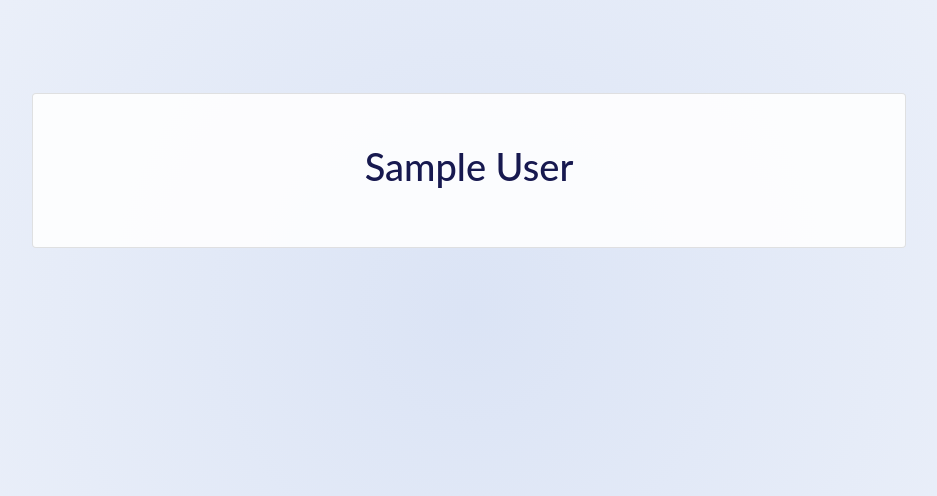
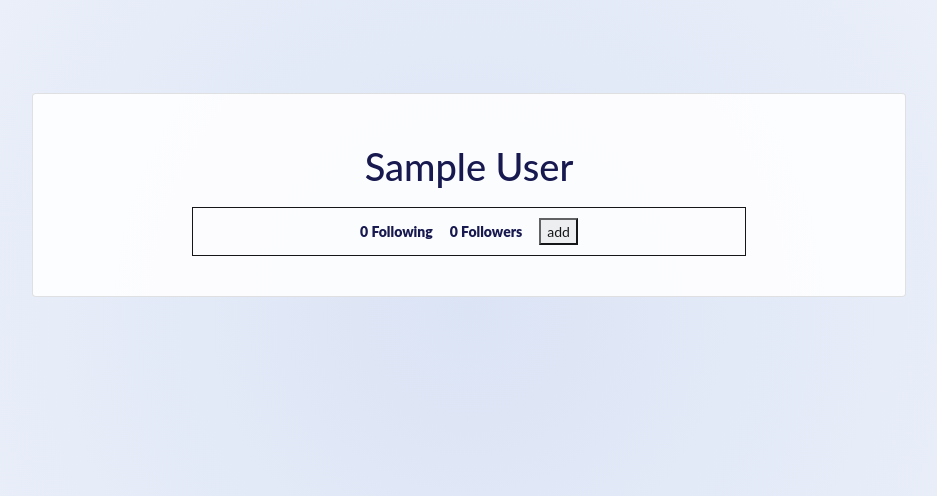
Before and after one commit to HarisM26/Personal-Spending-Tracker, a Django app: page /friends/friends_profile/1 in a window 1280 px wide. Shown: the part 88-584 px from the top of the page, without its empty margins (171-1108 px from the left). Run offline with Django 4.2, Linux system fonts and the light colour scheme; tables that the repository leaves empty hold one stand-in row (values such as "Sample post"); some libraries are stand-ins or nearby versions.

Commit message:
implement add followers

```diff
--- a/expenditure/models.py
+++ b/expenditure/models.py
@@ -53,8 +53,30 @@ class User(AbstractBaseUser, PermissionsMixin):
   last_name = models.CharField(
     max_length=150,
     )
+  followers = models.ManyToManyField(
+  'self', symmetrical=False, related_name='followees'
+  )
 
+  def toggle_follow(self, followee):
+    if self.is_following(followee):
+        self._unfollow(followee)
+    else:
+        self.follow(followee)
 
+  def _follow(self, user):
+      user.follower.add(self)
+
+  def _unfollow(self, user):
+      user.follower.remove(self)
+
+  def is_following(self, user):
+    return user in self.followees.all()
+
+  def follower_count(self):
+    return 0
+
+  def followee_count(self):
+    return 0
 
   id = models.AutoField(primary_key=True)
 
--- a/expenditure/templates/friends.html
+++ b/expenditure/templates/friends.html
@@ -4,11 +4,14 @@
 
 <div class="card">
     <div class="text-center">
+        <p class="profile-statistics">
+            {{user.followee_count}} Following &emsp;
+            {{user.follower_count}} Followers
+        </p>
         <h1>Your Friends</h1>
     </div>
     <p>
-    	<form action ="." method ="GET" value ="{{request.GET.q}}">
-    	Search <input type ="text" name ="q" value ="{{request.GET.q}}" placeholder="Search Users"/>
+    	<form action ="." method ="GET" value ="{{request.GET.q}}"><input type ="text" name ="q" value ="{{request.GET.q}}" placeholder="Search users..."/>
     	<input type ="submit" name="submit" value="Search"/>
     	</form>
 
@@ -18,7 +21,9 @@
     	<br/><br/>
 
     	{% for r in results %}
-    	    <h10><a href="friends_profile/{{r.id}}">{{r.first_name}} {{r.last_name}} {{r}}</a><h10><br>
+    	<form action = "{% url 'follow_toggle' id=r.id %}" method="get">
+    	    <h10>{{r}}<h10> <button>add</button><button><a href="friends_profile/{{r.id}}">view profile</a></button><br>
+    	</form>
 
     	{% endfor %}
     	{% else %}
--- a/expenditure/templates/friends_profile.html
+++ b/expenditure/templates/friends_profile.html
@@ -5,5 +5,11 @@
 
        <h1>{{results.first_name}} {{results.last_name}} </h1>
 
+       <p class="profile-statistics">
+            {{results.followee_count}} Following &emsp;
+            {{results.follower_count}} Followers &emsp;
+            <button>add</button>
+       </p>
+
 </div>
 {% endblock content %}
--- a/expenditure/templates/partials/feed_menu.html
+++ b/expenditure/templates/partials/feed_menu.html
@@ -27,7 +27,6 @@
         </a>
         <ul class="dropdown-menu dropdown-menu-end" aria-labelledby="user-account-dropdown" id="profile_list">
           <li><a class="dropdown-item" href="{% url 'user_profile' %}">Profile</a></li>
-          <li><a class="dropdown-item" href="{% url 'friends' %}">Friends</a></li>
           <li><a class="dropdown-item" href="{% url 'settings' %}">Settings</a></li>
           <li><hr class="dropdown-divider"></li>
           <li><a class="dropdown-item" href="{% url 'log_out' %}">Log out</a></li>
--- a/expenditure/templates/partials/sidebar.html
+++ b/expenditure/templates/partials/sidebar.html
@@ -37,7 +37,7 @@
         </li>
 
         <li>
-            <a href="{% url 'add_friend' %}">
+            <a href="{% url 'friends' %}">
             <i class="bx bx-user-pin"></i>
             <span class="link_name">Friends</span>
             <span class="tooltip">Friends</span>
--- a/expenditure/views.py
+++ b/expenditure/views.py
@@ -18,6 +18,7 @@ from django.contrib.messages.views import SuccessMessageMixin
 from django.contrib.auth.decorators import login_required
 from django.db.models import Q
 from django.template import loader
+from django.core.exceptions import ObjectDoesNotExist
 
 
 def home(request):
@@ -223,9 +224,6 @@ def toggle_notification(request):
         current_user.save()
     return redirect('settings')
 
-def add_friend(request):
-    return render(request, 'add_friend.html')
-
 def leaderboard(request):
     return render(request, 'leaderboard.html')
 
@@ -312,9 +310,16 @@ def show_friends_profile(request, id):
     }
     return HttpResponse(template.render(context, request))
 
-def friends_profile(request):
-    return render(request, 'friends_profile.html')
-
+@login_required
+def follow_toggle(request, id):
+    current_user = request.user
+    try:
+        followee = User.objects.get(id=id)
+        current_user.toggle_follow(followee)
+    except ObjectDoesNotExist:
+        return redirect('user_list')
+    else:
+        return redirect('friends_profile', id=id)
 
 def log_in(request):
     if request.method == 'POST':
--- a/personal-spending-tracker/urls.py
+++ b/personal-spending-tracker/urls.py
@@ -42,12 +42,12 @@ urlpatterns = [
     #path('transactions/', views.list_transactions, name='list_transactions'),
     path('transactions/add/<int:request_id>/', views.add_transaction, name='add_transaction'),
     path('transactions/income/', views.list_incomings, name='list_incomings'),
-    path('add_friend/',views.add_friend,name='add_friend'),
     path('leaderboard/',views.leaderboard,name='leaderboard'),
     path('reports/',views.view_report,name='reports'),
     path('profile/', views.profile, name='user_profile'),
     path('friends/', views.friends, name='friends'),
     path('friends/friends_profile/<int:id>', views.show_friends_profile, name='friends_profile'),
+    path('friends/follow_toggle/<int:id>', views.follow_toggle, name='follow_toggle'),
     #path('friends_profile/', views.friends_profile, name='friends_profile'),
     path('password-change/', ChangePasswordView.as_view(), name='password_change'),
 
```
Also changed, not shown: expenditure/tests/models/test_user_model.py (+27 -0 lines), expenditure/tests/views/tests_follow_toggle_view.py (added, +46 -0 lines), expenditure/tests/views/tests_friends_profile_view.py (added, +12 -0 lines).
